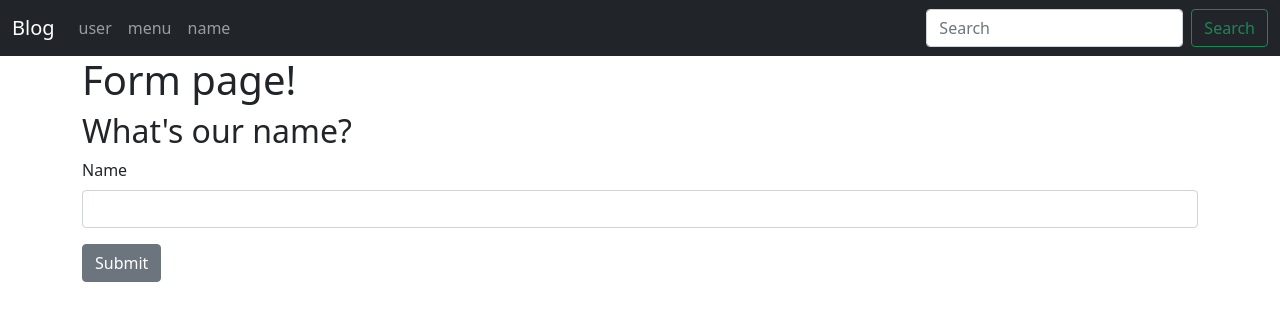
After one commit to TareqJudehGithub/flask_blog_2021, a Flask app: page /name in a window 1280 px wide. The commit adds this page. Shown: the top 321 px of the page. Run offline with Flask 2, Linux system fonts and the light colour scheme.

Commit message:
Implemented user contacts form using WTForms.

```diff
--- a/server.py
+++ b/server.py
@@ -1,9 +1,29 @@
 from flask import Flask, render_template
 from markupsafe import escape
+import os
+
+from flask_wtf import FlaskForm
+from wtforms import BooleanField, StringField, SubmitField
+from wtforms.validators import DataRequired
+
 
 
 # instantiating an instance from Flask class
 app = Flask(__name__)
+
+
+# wtf token
+WTForms_KEY = os.environ.get("WTForms_KEY")
+app.config["SECRET_KEY"] = WTForms_KEY
+
+# create a form class
+class NameForm(FlaskForm):
+  name = StringField("Name", validators=[DataRequired("Name field should not be empty.")])
+
+  submit = SubmitField("Submit")
+
+# class NameForm(FlaskForm):
+#   name     = StringField('Username', [validators.Length(min=4, max=25)])
 
 
 # main webpage
@@ -22,6 +42,26 @@ def user(name):
     first_name=first_name,
     last_name=last_name
     )
+
+# form
+@app.route("/name", methods=["Get", "POST"])
+def name():
+  form = NameForm()
+  name=None
+
+  # validate form
+  if form.validate_on_submit():
+    name = form.name.data
+    print(name)
+
+    # reset form text field
+    form.name.data = ""
+
+  return render_template(
+    escape("name.html"),
+    name=name,
+    form=form
+  )
 
 # pizza menu
 @app.route("/pizza")
@@ -45,3 +85,21 @@ def page_not_found(err):
 @app.errorhandler(500)
 def server_not_found(err):
   return render_template(escape("error_500.html"), err=err), 500
+
+
+# form route
+# @app.route("/name", methods=["Get", "POST"])
+# def name():
+#   form = NameForm()
+
+#   name=None
+#   if form.validate_on_submit():
+#     name = form.name.data
+#     # reset form text field
+#     form.name.data = ""
+
+#   return render_template(
+#     escape("name.html"),
+#     name=name,
+#     form=form
+#   )
--- /dev/null
+++ b/templates/base.html
@@ -0,0 +1,28 @@
+<!doctype html>
+<html lang="en">
+  <head>
+    {% block head %}
+    <meta charset="utf-8">
+    <meta name="viewport" content="width=device-width, initial-scale=1">
+
+    <!-- Bootstrap CSS -->
+    <link href="https://cdn.jsdelivr.net/npm/bootstrap@5.1.1/dist/css/bootstrap.min.css" rel="stylesheet"
+      integrity="sha384-F3w7mX95PdgyTmZZMECAngseQB83DfGTowi0iMjiWaeVhAn4FJkqJByhZMI3AhiU" crossorigin="anonymous">
+
+    <title>{% block title %}blog page {% endblock %}</title>
+    {% endblock %}
+  </head>
+  <body>
+    {% include "navbar.html" %}
+    <div class="container">
+      {% block content %}
+
+      {% endblock %}
+    </div>
+    <script src="https://cdn.jsdelivr.net/npm/bootstrap@5.1.1/dist/js/bootstrap.bundle.min.js"
+      integrity="sha384-/bQdsTh/da6pkI1MST/rWKFNjaCP5gBSY4sEBT38Q/9RBh9AH40zEOg7Hlq2THRZ"
+      crossorigin="anonymous"></script>
+
+
+  </body>
+</html>
--- /dev/null
+++ b/templates/name.html
@@ -0,0 +1,31 @@
+<!DOCTYPE html>
+<html lang="en">
+  <head>
+    {% extends 'base.html' %}
+    {% block head %}
+    {{ super() }}
+    {% endblock %}
+  </head>
+  <body>
+    {% block content %}
+    <h1>Form page!</h1>
+    <h2>What's our name?</h2>
+    {% if name %}
+    <p>Hello, {{ name | title }} </p>
+    {%else %}
+
+    <form action="" method="POST">
+
+      {{ form.hidden_tag() }}
+      <!-- create crf token -->
+      <div class="mb-3">
+        <label>{{ form.name.label(class="form-label")}}</label>
+        <p>{{form.name(class="form-control") }}</p>
+      </div>
+      {{ form.submit(class="btn btn-secondary") }}
+    </form>
+
+    {% endif %}
+    {% endblock %}
+  </body>
+</html>
--- /dev/null
+++ b/templates/navbar.html
@@ -0,0 +1,30 @@
+<nav class="navbar navbar-expand-lg navbar-dark bg-dark">
+  <div class="container-fluid">
+    <a class="navbar-brand" href="{{ url_for('homepage') }}">Blog</a>
+    <button class="navbar-toggler" type="button" data-bs-toggle="collapse" data-bs-target="#navbarSupportedContent"
+      aria-controls="navbarSupportedContent" aria-expanded="false" aria-label="Toggle navigation">
+      <span class="navbar-toggler-icon"></span>
+    </button>
+    <div class="collapse navbar-collapse" id="navbarSupportedContent">
+      <ul class="navbar-nav me-auto mb-2 mb-lg-0">
+
+        <li class="nav-item">
+          <a class="nav-link" href="{{ url_for('user', name='dina2006') }}">user</a>
+        </li>
+
+        <li class="nav-item">
+          <a class="nav-link" href="{{ url_for('menu') }}">menu</a>
+        </li>
+
+        <li class="nav-item">
+          <a class="nav-link" href="{{ url_for('name') }}">name</a>
+        </li>
+
+      </ul>
+      <form class="d-flex">
+        <input class="form-control me-2" type="search" placeholder="Search" aria-label="Search">
+        <button class="btn btn-outline-success" type="submit">Search</button>
+      </form>
+    </div>
+  </div>
+</nav>
```
Also changed, not shown: project_documentation.txt (+7 -1 lines), templates/error_404.html (+5 -3 lines), templates/error_500.html (+6 -2 lines), templates/index.html (+7 -4 lines), templates/menu.html (+4 -3 lines), templates/user.html (+7 -5 lines).
